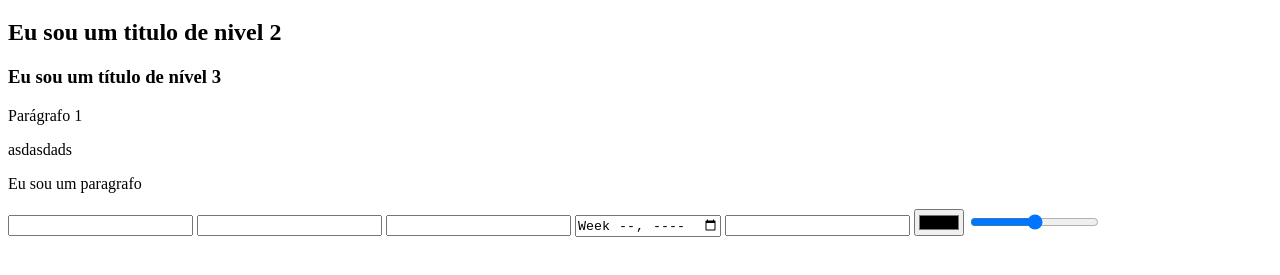
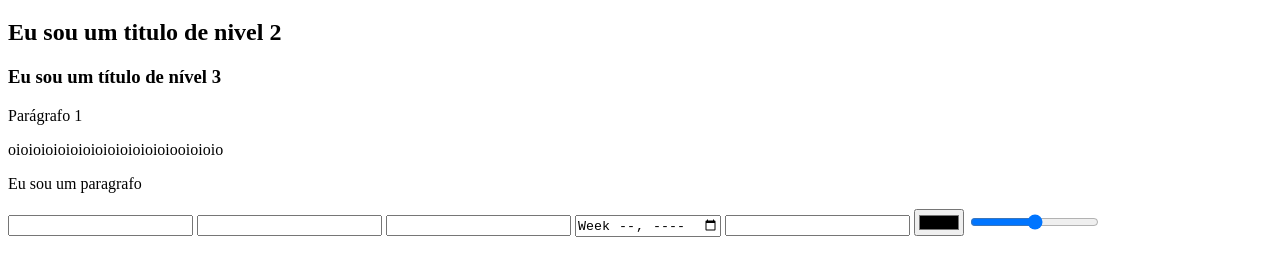
Before and after one commit to airtonbjunior/programacao-web-ceub-turmaA, a plain HTML site: page index.html in a window 1280 px wide. Shown: the part 61-336 px from the top of the page. Drawn offline with Linux system fonts and the light colour scheme.

Commit message:
commit da minha maquina local ceub

```diff
--- a/index.html
+++ b/index.html
@@ -10,7 +10,7 @@
     <h2>Eu sou um titulo de nivel 2</h2>
     <h3>Eu sou um título de nível 3</h3>
     <p>Parágrafo 1</p>
-    asdasdads
+    <p>oioioioioioioioioioioioioiooioioio</p>
     <p>Eu sou um paragrafo</p>
 
     <input type="text">
```
